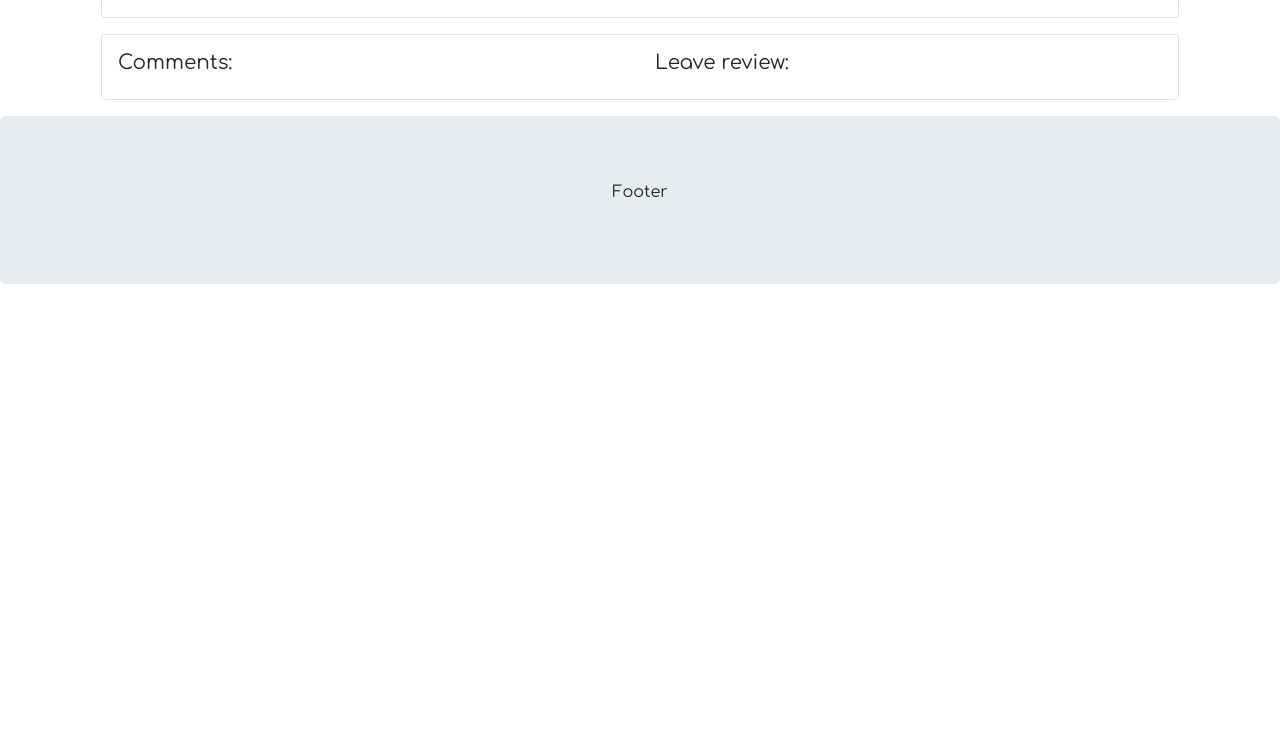
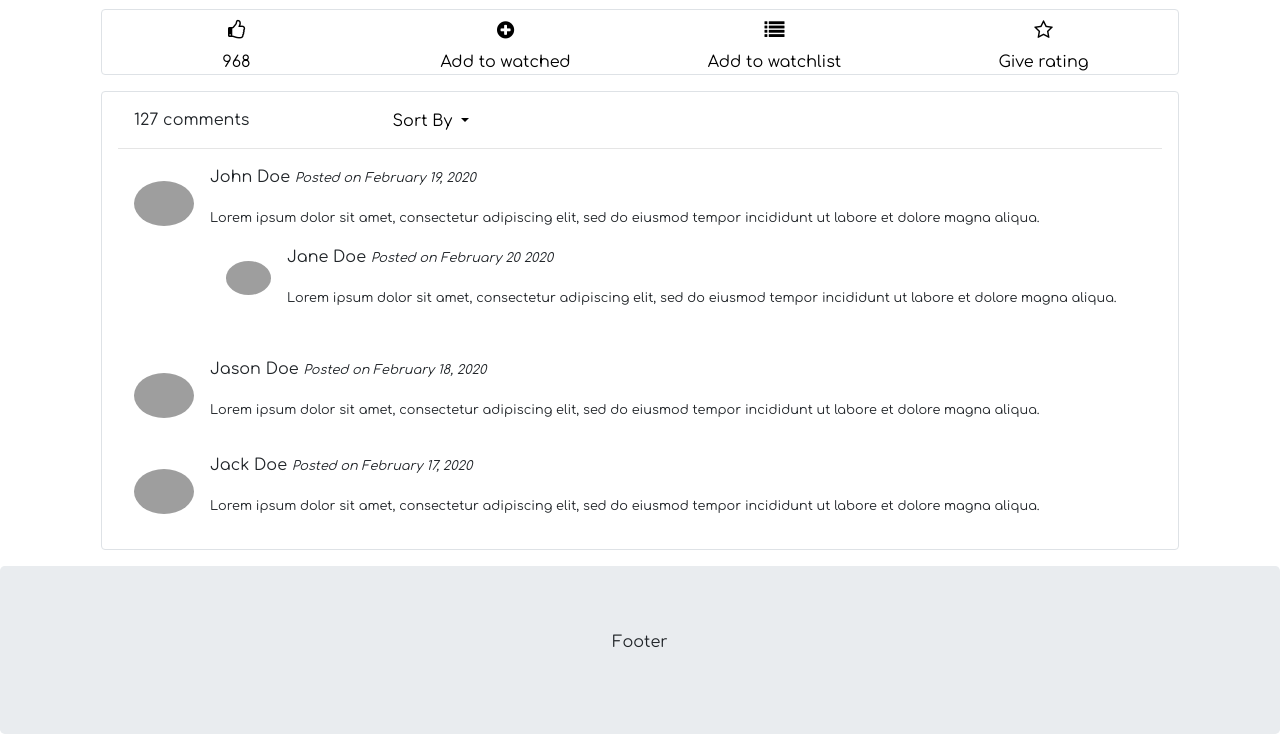
Before and after one commit to Baysaakop/moviesite, a Django app: page /moviedetail/191/ in a window 1280 px wide. Shown: the part 859-1593 px from the top of the page. Before the commit the page ends 1143 px from the top, so only its background shows below. Run offline with Django 3.2, Linux system fonts and the light colour scheme; data comes from the database, SQL or seed files in the repository; some libraries are stand-ins or nearby versions; grey boxes are pictures that could not be loaded.

Commit message:
Third commit

```diff
--- a/movies/views.py
+++ b/movies/views.py
@@ -46,7 +46,6 @@ def movielist(request):
             qs = qs.order_by('name')
 
     count = qs.count()
-    print(count)
     page = request.GET.get('page', 1)
     paginator = Paginator(qs, 32)
 
--- /dev/null
+++ b/static/css/moviedetail.css
@@ -0,0 +1,33 @@
+#action .fa {
+    padding: 10px;
+    font-size: 20px;
+    width: 40px;
+    height: 40px;
+    text-decoration: none;
+}
+
+#action a {
+    color: black;
+    text-decoration: none;
+}
+
+#action a:hover {
+    background: #dedede;
+}
+
+@media screen and (max-width:576px) {
+    #action a {
+        height: 50px;
+    }
+
+    #action a p {
+        visibility: hidden;
+    }
+
+    #action .fa {
+        font-size: 26px;
+        padding: 12px;
+        width: 50px;
+        height: 50px;
+    }
+}
--- a/templates/moviedetail.html
+++ b/templates/moviedetail.html
@@ -5,6 +5,7 @@ Movies
 {% endblock %}
 
 {% block style %}
+<link rel="stylesheet" href="{% static 'css/moviedetail.css' %}">
 {% endblock %}
 
 {% block content %}
@@ -16,7 +17,7 @@ Movies
             <li class="breadcrumb-item active" aria-current="page">{{ movie.name }}</li>
         </ol>
     </nav>
-    <div class="m-3 p-3 border rounded">
+    <div id="info" class="m-3 p-3 border rounded">
         <div class="row">
             <div class="col-md-3">
                 <img class="movie-img rounded" src="{{ movie.image }}" alt="Movie image cap" style="border: 2px solid #263238; width: 100%; height: auto;">
@@ -30,7 +31,7 @@ Movies
                                 <th>Genres</th>
                                 <td>
                                     {% for genre in movie.genre.all %}
-                                        {{ genre.name }}
+                                    {{ genre.name }}
                                     {% endfor %}
                                 </td>
                             </tr>
@@ -46,10 +47,6 @@ Movies
                                 <th>IMDB Rating</th>
                                 <td>{{ movie.rating }}</td>
                             </tr>
-                            <tr>
-                                <th>Total Views</th>
-                                <td>{{ movie.views }}</td>
-                            </tr>
                         </table>
                     </div>
                     <div class="col-md-6">
@@ -64,7 +61,7 @@ Movies
                                 <th>Director</th>
                                 <td>
                                     {% for director in movie.director.all %}
-                                        {{ director.name }}
+                                    {{ director.name }}
                                     {% endfor %}
                                 </td>
                             </tr>
@@ -78,7 +75,7 @@ Movies
                                 <th>Cast crew</th>
                                 <td>
                                     {% for actor in movie.cast.all %}
-                                        {{ actor.name }}
+                                    {{ actor.name }}
                                     {% endfor %}
                                 </td>
                             </tr>
@@ -88,7 +85,7 @@ Movies
             </div>
         </div>
     </div>
-    <div class="m-3 p-3 border rounded">
+    <div id="about" class="m-3 p-3 border rounded">
         <div class="row">
             <div class="col-md-6">
                 <h5>Plot:</h5>
@@ -100,13 +97,79 @@ Movies
             </div>
         </div>
     </div>
-    <div class="m-3 p-3 border rounded">
+    <div id="action" class="m-3 border rounded d-flex justify-content-around text-center">
+        <a href="#" class="w-100">
+            <i class="fa fa-thumbs-o-up"></i>
+            <p class="m-0">968</p>
+        </a>
+        <a href="#" class="w-100">
+            <i class="fa fa-plus-circle"></i>
+            <p class="m-0">Add to watched</p>
+        </a>
+        <a href="#" class="w-100">
+            <i class="fa fa-list"></i>
+            <p class="m-0">Add to watchlist</p>
+        </a>
+        <a href="#" class="w-100">
+            <i class="fa fa-star-o"></i>
+            <p class="m-0">Give rating</p>
+        </a>
+    </div>
+    <div id="comments" class="m-3 p-3 border rounded">
         <div class="row">
-            <div class="col-md-6">
-                <h5>Comments:</h5>
+            <div class="col-6 col-md-3">
+                <p class="ml-3">127 comments</p>
             </div>
-            <div class="col-md-6">
-                <h5>Leave review:</h5>
+            <div class="col-6 col-md-9">
+                <div class="dropdown">
+                    <button type="button" class="dropdown-toggle border-0 bg-transparent" data-toggle="dropdown">
+                        Sort By
+                    </button>
+                    <div class="dropdown-menu">
+                        <a href="#" class="dropdown-item">Top comments</a>
+                        <a href="#" class="dropdown-item">Newest first</a>
+                    </div>
+                </div>
+            </div>
+        </div>
+        <hr class="m-0">
+        <!-- <div class="media p-3">
+            <img src="https://www.w3schools.com/bootstrap4/img_avatar5.png" alt="Jessie Doe" class="mr-3 mt-3 rounded-circle" style="width:60px;">
+            <div class="media-body">
+                <form action="." class="was-invalidated">
+                    <div class="form-group">
+                        <input type="text" class="form-control" id="name" placeholder="Name" name="name" required>
+                        <input type="text" class="form-control" id="usercomment" placeholder="Leave comment" name="usercomment" required>
+                    </div>
+                </form>
+            </div>
+        </div> -->
+        <div class="media p-3">
+            <img src="https://www.w3schools.com/bootstrap4/img_avatar3.png" alt="John Doe" class="mr-3 mt-3 rounded-circle" style="width:60px;">
+            <div class="media-body">
+                <p>John Doe <small><i>Posted on February 19, 2020</i></small></p>
+                <small>Lorem ipsum dolor sit amet, consectetur adipiscing elit, sed do eiusmod tempor incididunt ut labore et dolore magna aliqua.</small>
+                <div class="media p-3">
+                    <img src="https://www.w3schools.com/bootstrap4/img_avatar4.png" alt="Jane Doe" class="mr-3 mt-3 rounded-circle" style="width:45px;">
+                    <div class="media-body">
+                        <p>Jane Doe <small><i>Posted on February 20 2020</i></small></p>
+                        <small>Lorem ipsum dolor sit amet, consectetur adipiscing elit, sed do eiusmod tempor incididunt ut labore et dolore magna aliqua.</small>
+                    </div>
+                </div>
+            </div>
+        </div>
+        <div class="media p-3">
+            <img src="https://www.w3schools.com/bootstrap4/img_avatar2.png" alt="Jason Doe" class="mr-3 mt-3 rounded-circle" style="width:60px;">
+            <div class="media-body">
+                <p>Jason Doe <small><i>Posted on February 18, 2020</i></small></p>
+                <small>Lorem ipsum dolor sit amet, consectetur adipiscing elit, sed do eiusmod tempor incididunt ut labore et dolore magna aliqua.</small>
+            </div>
+        </div>
+        <div class="media p-3">
+            <img src="https://www.w3schools.com/bootstrap4/img_avatar1.png" alt="Jack Doe" class="mr-3 mt-3 rounded-circle" style="width:60px;">
+            <div class="media-body">
+                <p>Jack Doe <small><i>Posted on February 17, 2020</i></small></p>
+                <small>Lorem ipsum dolor sit amet, consectetur adipiscing elit, sed do eiusmod tempor incididunt ut labore et dolore magna aliqua.</small>
             </div>
         </div>
     </div>
```
Also changed, not shown: static/css/movielist.css (+27 -0 lines), templates/movielist.html (+15 -9 lines).
